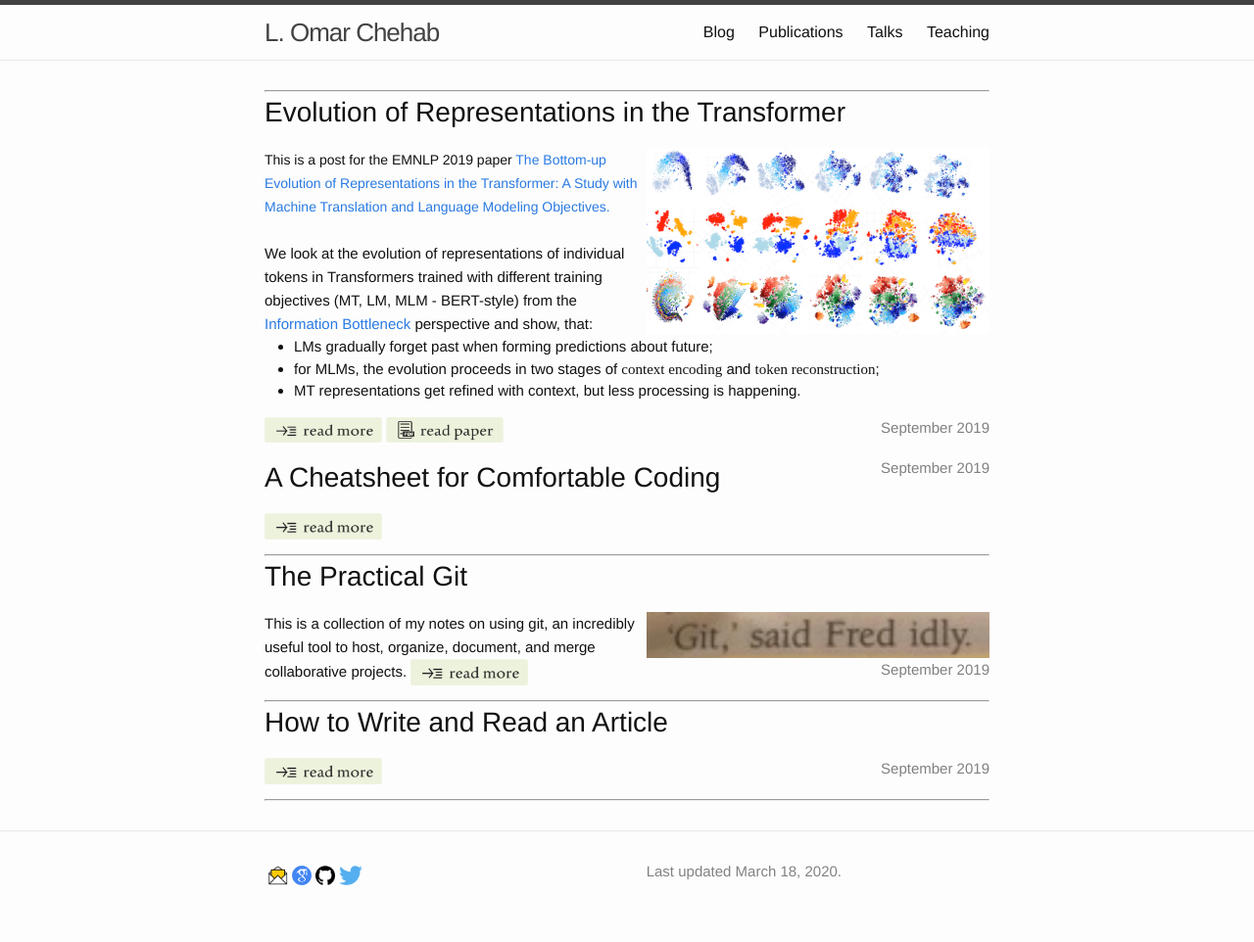
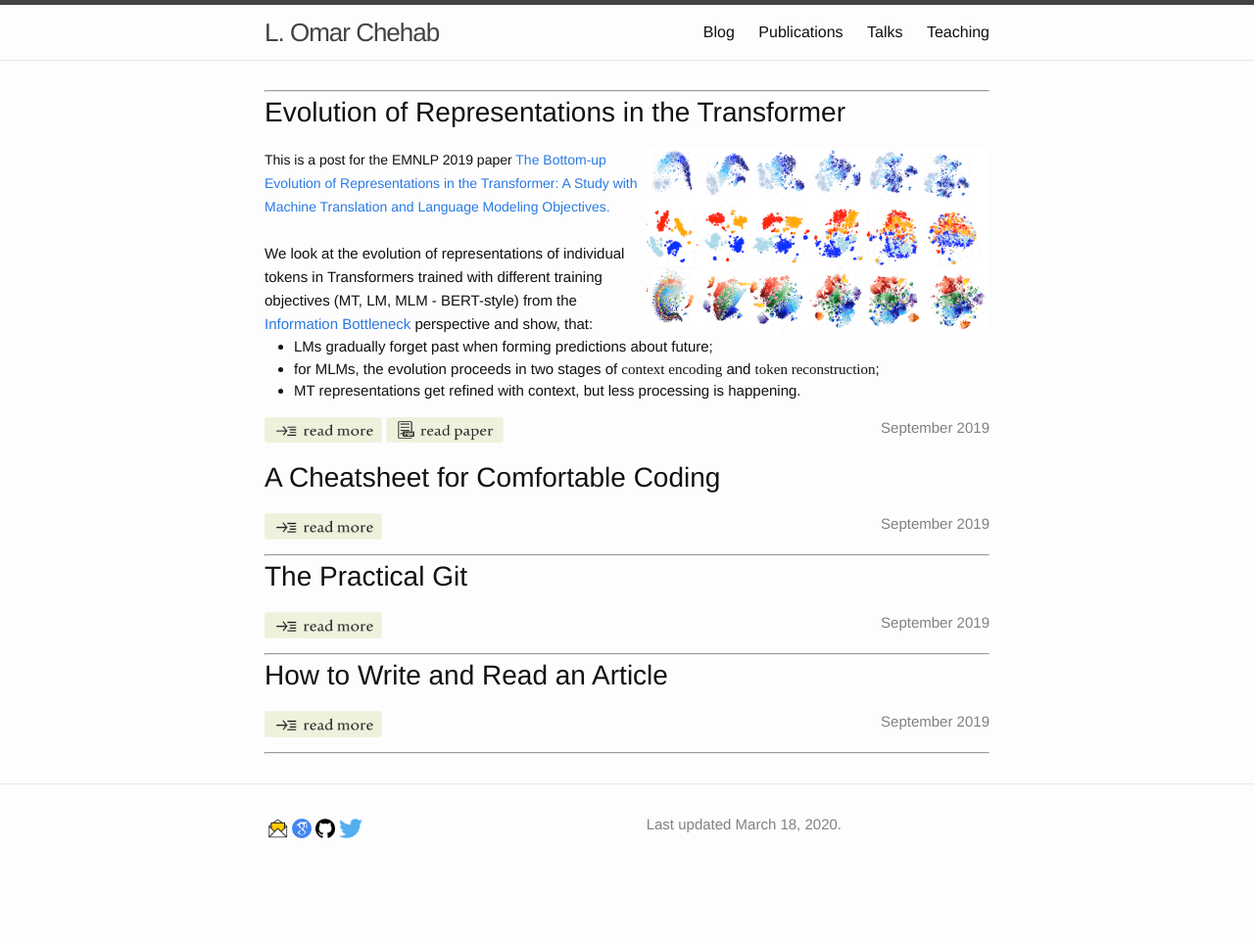
Before and after one commit to l-omar-chehab/l-omar-chehab.github.io, a Jekyll site: the page built from posts.html, in a window 1280 px wide. Shown: the whole page at 98% size. Built offline with Jekyll 4.4.1, drawn with Linux system fonts in a browser that asks for light colours; after the commit the page ends 914 px from its top, so only the background shows below that.

Commit message:
Update posts.html

```diff
--- a/posts.html
+++ b/posts.html
@@ -51,8 +51,6 @@ We look at the evolution of representations of individual tokens in Transformers
 <p></p>
 
 <!-- <span style="color:darkblue;font-size:28px;">The Story of Heads </span> -->
-<span style="font-size:15px; text-align: right; float: right; color:gray">September 2019</span>
-
 <h1 style="font-size:28px;">A Cheatsheet for Comfortable Coding</h1>
 
 <!--
@@ -68,6 +66,7 @@ This is a post for coding comfortably: it recapitulates useful commands.
 
 <a class="pull-right" href="/posts/post_test.html" onMouseOver="document.readmore3.src='../resources/posts/buttons/button_read_more_push-min.png';" onMouseOut="document.readmore3.src='../resources/posts/buttons/button_read_more-min.png';">
 <img src="../resources/posts/buttons/button_read_more-min.png" name="readmore3" width=120px class="pull-right"></a>
+<span style="font-size:15px; text-align: right; float: right; color:gray">September 2019</span>
 
 <p></p>
 
@@ -76,16 +75,6 @@ This is a post for coding comfortably: it recapitulates useful commands.
 
 <!-- <span style="color:darkblue;font-size:28px;">The Story of Heads </span> -->
 <h1 style="font-size:28px;">The Practical Git</h1>
-
-
-<a class="float-right">
-    <img src="../img/paper/git.png" alt="" style="max-width:350px; height:auto; float: right"/>
-</a>
-
-
-<span style="font-size:15px;">
-This is a collection of my notes on using git, an incredibly useful tool to host, organize, document, and merge collaborative projects.
-</span>
 
 
 <a class="pull-right" href="/posts/the_practical_git.html" onMouseOver="document.readmore3.src='../resources/posts/buttons/button_read_more_push-min.png';" onMouseOut="document.readmore3.src='../resources/posts/buttons/button_read_more-min.png';">
```
